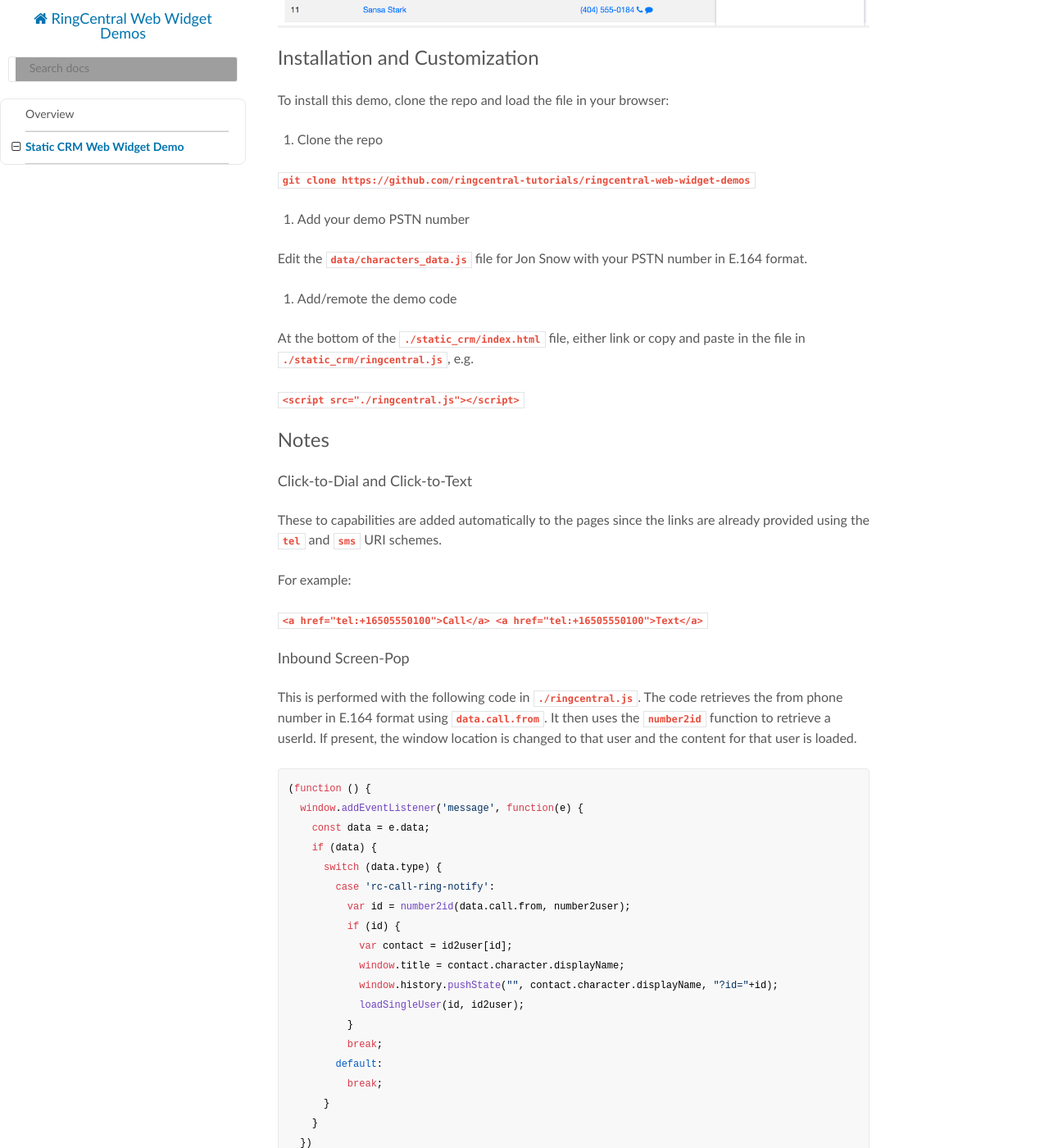
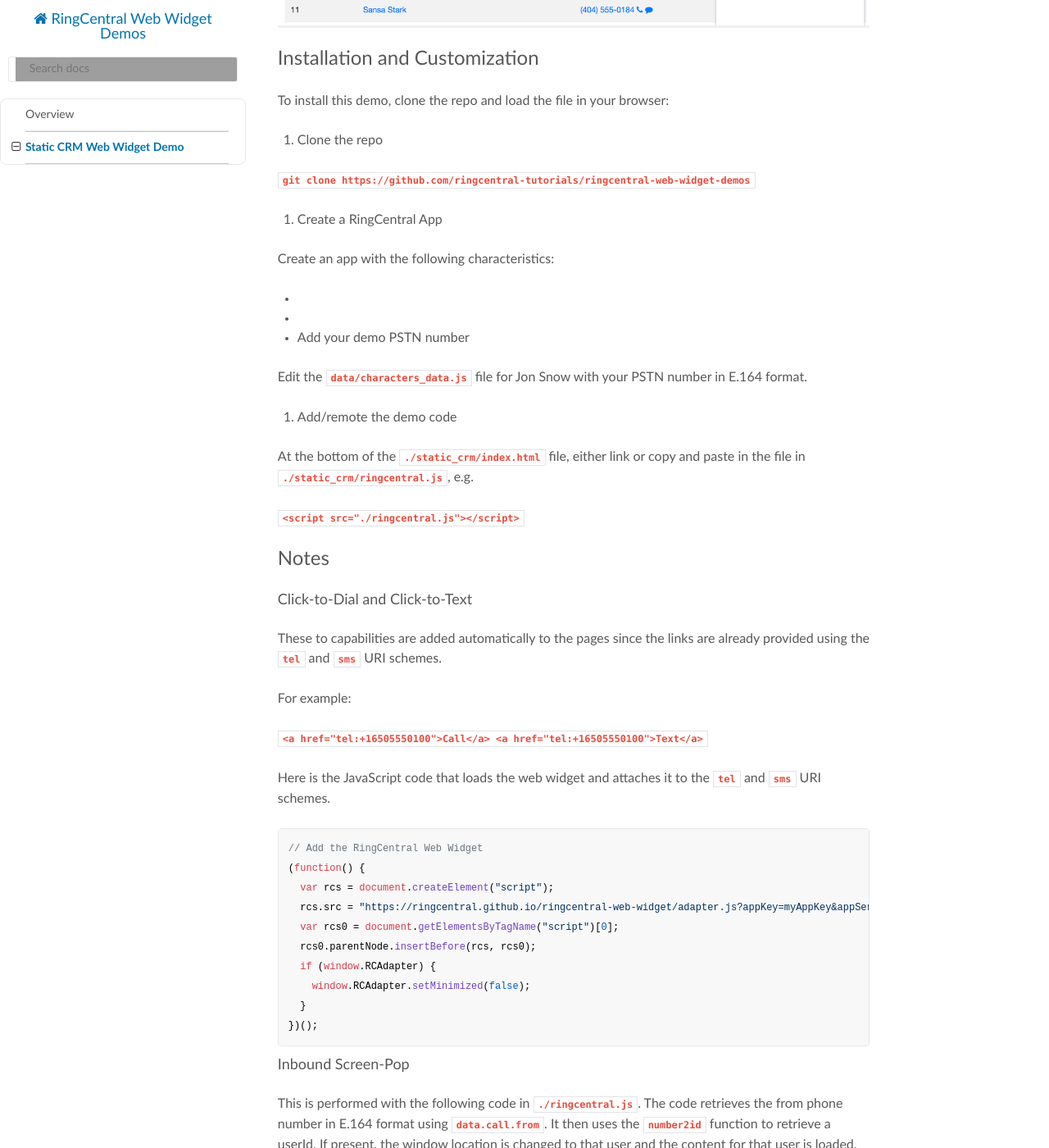
Before and after one commit to ringcentral-tutorials/ringcentral-embeddable-demos, an MkDocs documentation site: the page built from docs/static_crm.md, in a window 1280 px wide and 1400 px high, scrolled down 707 px. Shown: the whole window at 82% size. Built offline with MkDocs 1.6.1, drawn with Linux system fonts in a browser that asks for light colours; nearby versions of some CDN libraries; old or Windows-style settings are respelled for this version of MkDocs; grey boxes are pictures that could not be loaded.

Commit message:
update static_crm demo

````diff
--- a/docs/static_crm.md
+++ b/docs/static_crm.md
@@ -15,6 +15,13 @@
 1. Clone the repo
 
 `git clone https://github.com/ringcentral-tutorials/ringcentral-web-widget-demos`
+
+2. Create a RingCentral App
+
+Create an app with the following characteristics:
+
+*
+*
 
 2. Add your demo PSTN number
 
@@ -35,6 +42,21 @@
 For example:
 
 `<a href="tel:+16505550100">Call</a> <a href="tel:+16505550100">Text</a>`
+
+Here is the JavaScript code that loads the web widget and attaches it to the `tel` and `sms` URI schemes.
+
+```js
+// Add the RingCentral Web Widget
+(function() {
+  var rcs = document.createElement("script");
+  rcs.src = "https://ringcentral.github.io/ringcentral-web-widget/adapter.js?appKey=myAppKey&appServer=https://platform.devtest.ringcentral.com&redirectUri=https://ringcentral.github.io/ringcentral-web-widget/redirect.html";
+  var rcs0 = document.getElementsByTagName("script")[0];
+  rcs0.parentNode.insertBefore(rcs, rcs0);
+  if (window.RCAdapter) {
+    window.RCAdapter.setMinimized(false);
+  }
+})();
+```
 
 ### Inbound Screen-Pop
 
````
Also changed, not shown: README.md (+6 -6 lines).
